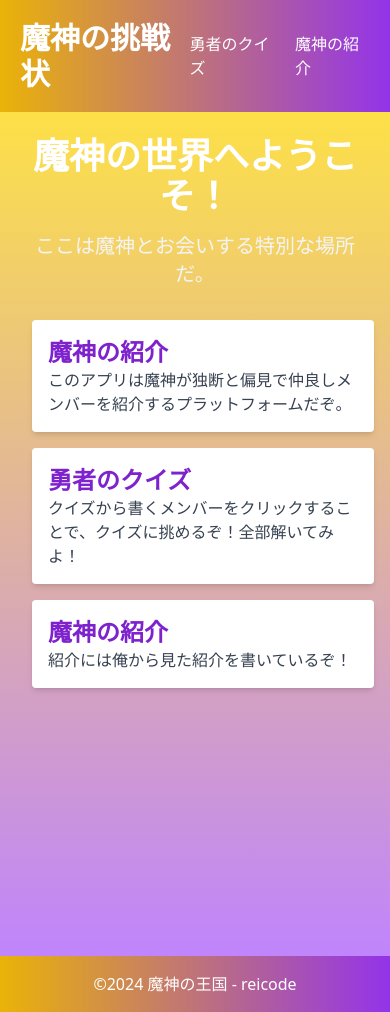
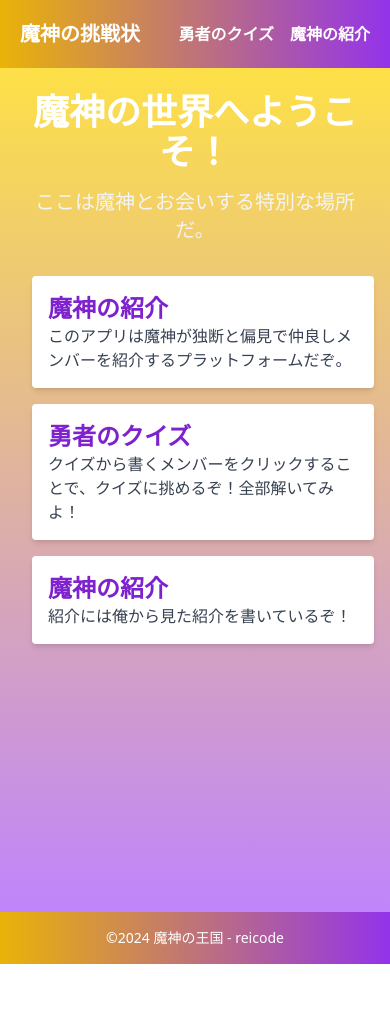
Before and after one commit to rei-dev99/majin, a Next.js app: page / in a window 390 px wide. After the commit the page ends 964 px from the top, so only its background shows below. Built offline with nearby package versions, Linux system fonts and the light colour scheme.

Commit message:
edit:レスポンシブ対応

```diff
--- a/src/app/Footer.tsx
+++ b/src/app/Footer.tsx
@@ -4,7 +4,7 @@ function Footer() {
   return (
     <footer className="p-4 bg-gradient-to-r from-yellow-500 to-purple-600">
       <div>
-        <p className="text-center text-white">©2024 魔神の王国 - reicode</p>
+        <p className="text-center text-white text-sm md:text-base">©2024 魔神の王国 - reicode</p>
       </div>
     </footer>
   );
--- a/src/app/Header.tsx
+++ b/src/app/Header.tsx
@@ -5,12 +5,12 @@ function Header() {
   return (
     <header className="flex p-5 justify-between items-center bg-gradient-to-r from-yellow-500 to-purple-600">
       <div>
-        <h1 className="text-3xl font-extrabold text-white">
+        <h1 className="text-xl sm:text-3xl font-extrabold text-white">
           <Link href={"/"}>魔神の挑戦状</Link>
         </h1>
       </div>
       <div>
-        <nav className="flex gap-4">
+        <nav className="flex gap-4 font-bold">
           <Link
             href={"/members/"}
             className="text-white hover:text-yellow-300 transition duration-300"
```
